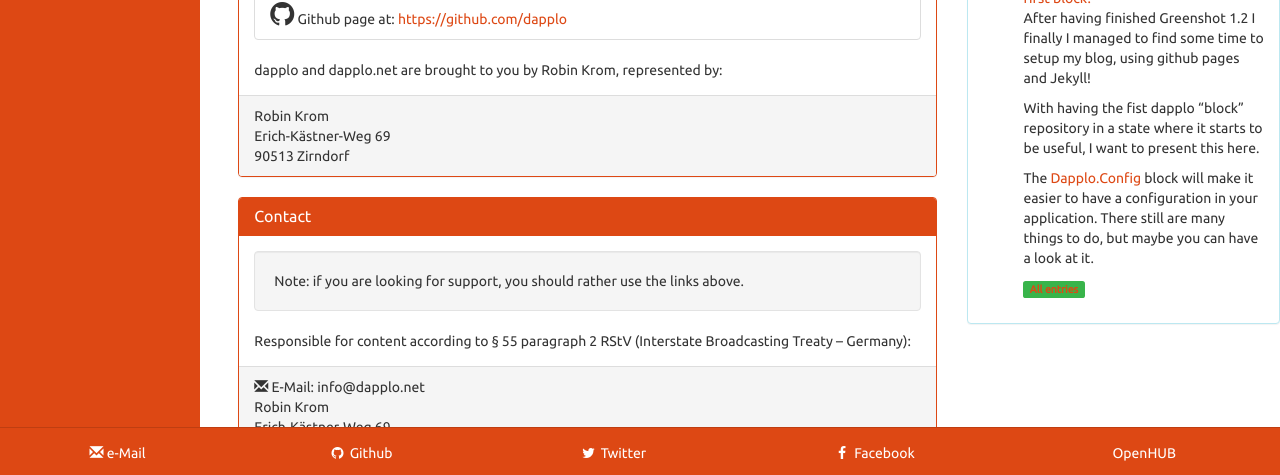
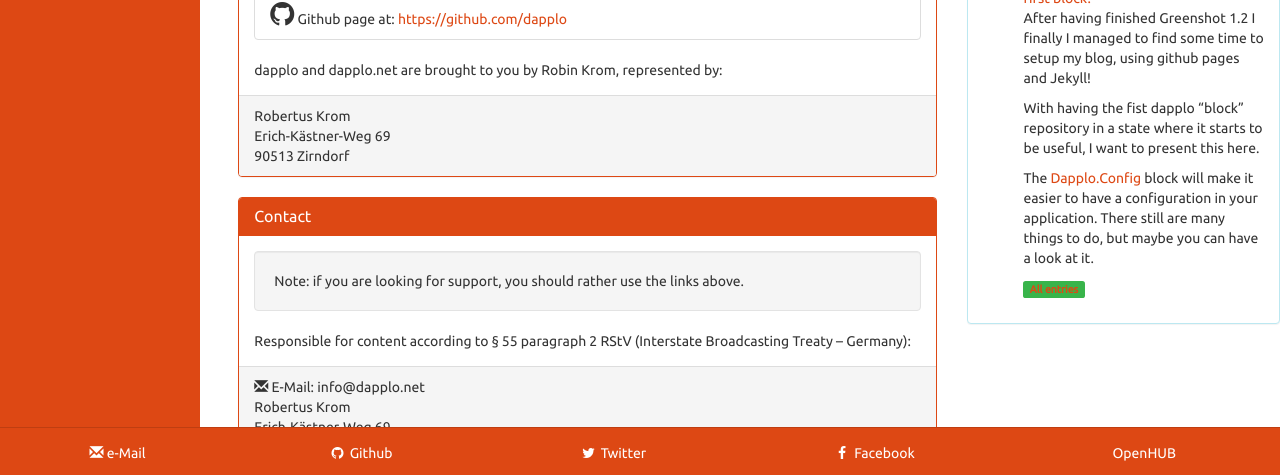
Before and after one commit to dapplo/dapplo.github.io, a Jekyll site: the page built from pages/impressum.html, in a window 1280 px wide and 900 px high. Shown: the part 422-897 px from the top of the window. Built offline with Jekyll 4.4.1, drawn with Linux system fonts in a browser that asks for light colours; Markdown is read by kramdown in place of the engine named in the settings.

Commit message:
Fixed first name to official name.

```diff
--- a/pages/impressum.html
+++ b/pages/impressum.html
@@ -35,7 +35,7 @@ tags: show_in_header_menu
 		dapplo and dapplo.net are brought to you by Robin Krom, represented by:
 	</div>
 	<div class="panel-footer">
-		Robin Krom<br/>
+		Robertus Krom<br/>
 		Erich-Kästner-Weg 69<br/>
 		90513 Zirndorf<br/>
 	</div>
@@ -51,7 +51,7 @@ tags: show_in_header_menu
 	</div>
 	<div class="panel-footer">
 		<i class="glyphicon glyphicon-envelope"></i> E-Mail: info@dapplo.net<br/>
-		Robin Krom<br/>
+		Robertus Krom<br/>
 		Erich-Kästner-Weg 69<br/>
 		90513 Zirndorf<br/>
 	</div>
```
